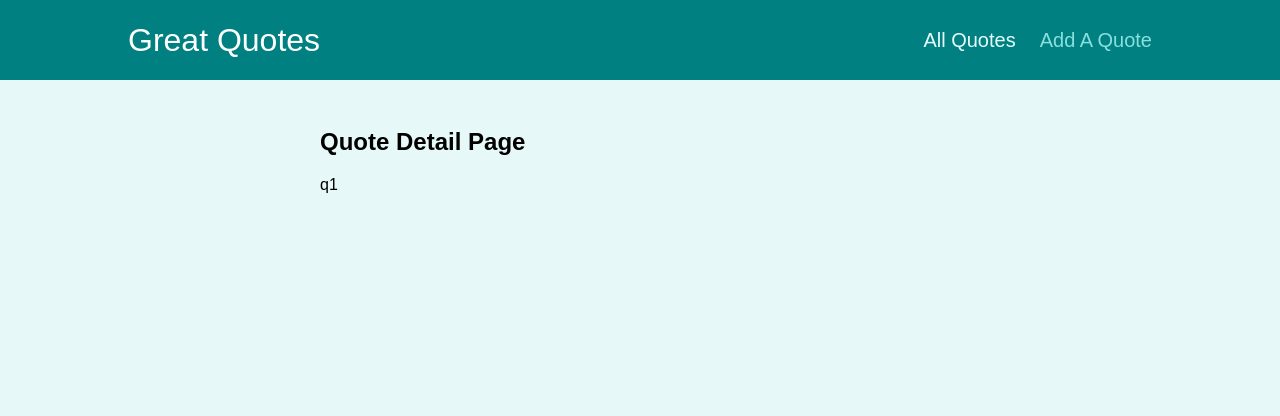
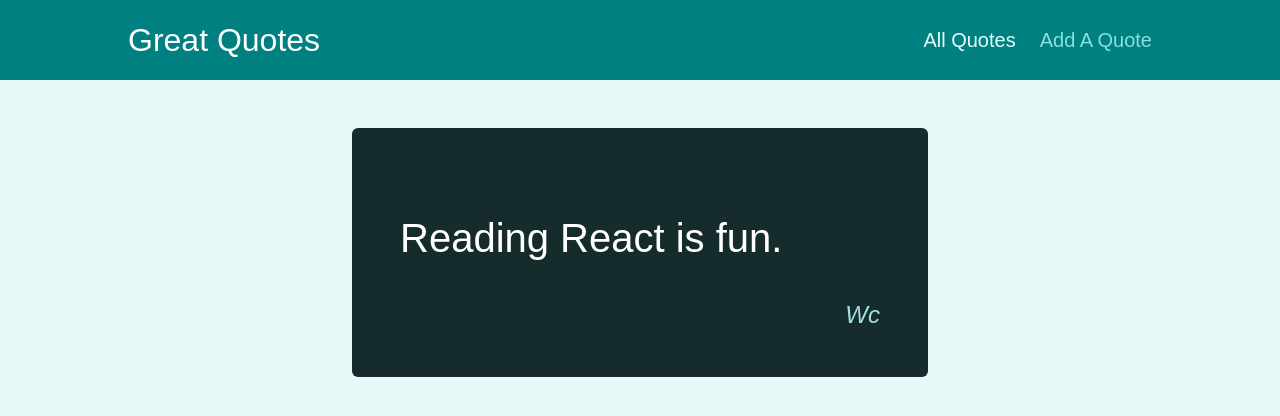
Before and after one commit to WanChangLai/React_route_practice, a React (Create React App) app: page /quotes/q1 in a window 1280 px wide. Shown: the top 416 px of the page. Built offline with nearby package versions, Linux system fonts and the light colour scheme.

Commit message:
Outputting data on a Detail Page

```diff
--- a/src/components/quotes/QuoteItem.js
+++ b/src/components/quotes/QuoteItem.js
@@ -1,4 +1,5 @@
-import classes from './QuoteItem.module.css';
+import classes from "./QuoteItem.module.css";
+import { Link } from "react-router-dom";
 
 const QuoteItem = (props) => {
   return (
@@ -9,11 +10,12 @@
         </blockquote>
         <figcaption>{props.author}</figcaption>
       </figure>
-      <a className='btn'>
+      <Link className="btn" to={`/quotes/${props.id}`}>
         View Fullscreen
-      </a>
+      </Link>
     </li>
   );
 };
 
+//in the link attribute to -- we use back tick
 export default QuoteItem;
--- a/src/pages/QuoteDetail.js
+++ b/src/pages/QuoteDetail.js
@@ -1,14 +1,26 @@
 import { useParams, Route } from "react-router-dom";
+
 import Comments from "../components/comments/Comments";
+import HighlightedQuote from "../components/quotes/HighlightedQuote";
+
+const DUMMY_QUOTES = [
+  { id: "q1", author: "Wc", text: "Reading React is fun." },
+  { id: "q2", author: "WanChang", text: "Reading React is great." },
+];
 
 const QuoteDetail = () => {
   const params = useParams();
 
+  const quote = DUMMY_QUOTES.find((quote) => quote.id === params.quoteId);
+
+  if (!quote) {
+    return <p>No quote found!</p>;
+  }
+
   return (
     <section>
-      <h1>Quote Detail Page</h1>
-      <p>{params.quoteId}</p>
-      <Route exact path={"/quotes/:quoteId/comments"}>
+      <HighlightedQuote author={quote.author} text={quote.text} />
+      <Route exact path={`/quotes/${params.quoteId}/comments`}>
         <Comments />
       </Route>
     </section>
```
Also changed, not shown: src/components/quotes/NoQuotesFound.js (+4 -3 lines).
